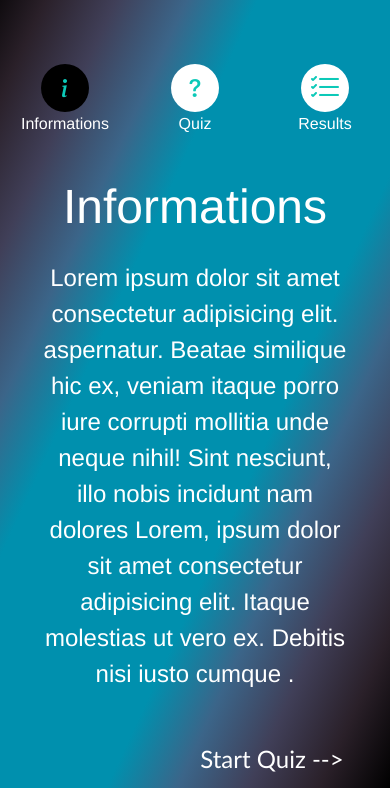
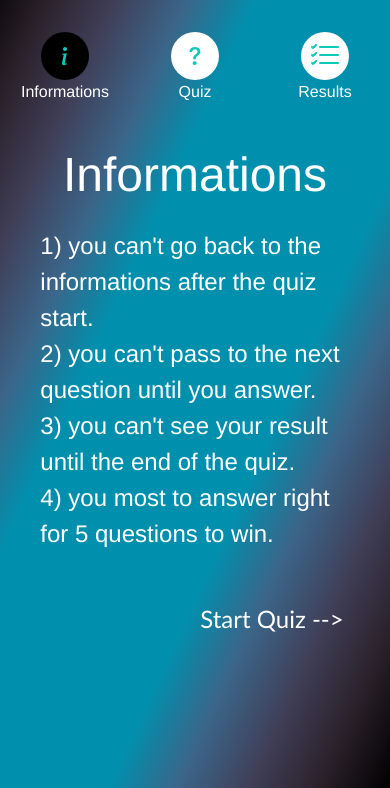
Before and after one commit to adnankhayrou/-Quizizy-Game, a PHP site: page / in a window 390 px wide. Shown: the part 56-844 px from the top of the page. Run offline with PHP 8.4, Linux system fonts and the light colour scheme; some libraries are stand-ins or nearby versions.

```diff
--- a/assets/js/app.js
+++ b/assets/js/app.js
@@ -53,13 +53,13 @@ function displayquestion(questionIndex) {
 
 }
 
-// function displayAnswers () {
-//   for (let index = 0; index < questionsStock.length; index++) {
-//     answers.innerHTML += `
-//     <p class="questionn">${index+1}) - ${questionsStock[index].question}</p>
-//     <p class="justification">${questionsStock[index].justification}</p>`;
-//   }
-// }
+function displayAnswers () {
+  for (let index = 0; index < questionsStock.length; index++) {
+    answers.innerHTML += `
+    <p class="questionn">${index+1}) - ${questionsStock[index].question}</p>
+    <p class="justification">${questionsStock[index].justification}</p>`;
+  }
+}
 
 function nextQuestion(){
   if (questions.length == 0) {
--- a/assets/sass/sass.css
+++ b/assets/sass/sass.css
@@ -47,11 +47,12 @@
   margin-top: 2em;
 }
 .bodyy .container .cardd .parag {
+  display: flex;
+  justify-content: center;
   color: white;
   font-family: "Franklin Gothic Medium", "Arial Narrow", Arial, sans-serif;
   margin-bottom: 2em;
   font-size: 1.5em;
-  text-align: center;
 }
 .bodyy .container .cardd .title {
   color: white;
@@ -194,13 +195,14 @@
   color: black;
 }
 .bodyy .container .results .answers {
-  width: 40%;
+  width: 60%;
   display: flex;
   justify-content: space-between;
   align-items: center;
   flex-direction: column;
   justify-content: center;
   text-align: center;
+  margin: 0 auto;
   margin-top: 2em;
 }
 .bodyy .container .results .answers .questionn, .bodyy .container .results .answers .justification {
@@ -246,4 +248,26 @@
 }
 .bodyy .step.active .step-icon {
   background-color: black;
+}
+
+@media screen and (max-width: 1000px) {
+  .answers {
+    width: 100% !important;
+  }
+  .stepper {
+    padding-top: 2rem !important;
+  }
+  .counter {
+    margin-bottom: 0;
+  }
+  .stepper-nav {
+    margin-top: 0 !important;
+  }
+}
+@media screen and (max-width: 800px) {
+  .cards-ans .answer {
+    width: 90% !important;
+    height: 3.5em !important;
+    margin-top: 1em !important;
+  }
 }/*# sourceMappingURL=sass.css.map */
--- a/assets/sass/sass.scss
+++ b/assets/sass/sass.scss
@@ -89,11 +89,13 @@ $color4: #0CC9B8;
     margin-top:2em;
     // display: none;
     .parag{
+        display: flex;
+        justify-content: center;
         color: $color1;
         font-family: $font;
         margin-bottom: 2em;
         font-size: 1.5em;
-        text-align: center
+        // text-align: center
     }
 
     .title{
@@ -230,11 +232,12 @@ $color4: #0CC9B8;
     }
    }
    .answers{
-    width: 40%;
+    width: 60%;
     @include display;
     flex-direction: column;
     justify-content: center;
     text-align: center;
+    margin: 0 auto;
     margin-top: 2em;
 
 
@@ -299,3 +302,33 @@ $color4: #0CC9B8;
   }
 
 }
+
+@media screen and (max-width: 1000px) {
+    .answers{
+        width: 100% !important;
+
+       }
+    .stepper{
+       padding-top: 2rem !important;
+    }
+
+    .counter{
+        margin-bottom: 0;
+    }
+
+    .stepper-nav{
+        margin-top: 0 !important;
+    }
+
+}
+
+@media screen and (max-width: 800px) {
+       .cards-ans{
+
+        .answer{
+            width: 90% !important;
+            height: 3.5em !important;
+            margin-top: 1em !important;
+        }
+    }
+}
--- a/index.html
+++ b/index.html
@@ -42,18 +42,20 @@
         </div>
       </div>
 
-      <!-- progressBar component -->
-
+      <!-- timerBar component -->
+      <div id="progress-bar">
+        <div id="progress-bar-inner"></div>
+      </div>
     <!-- Informations, Quiz and Results -->
     <div class="container">
 
         <!-- INFORMATIONS -->
         <div class="cardd" id="card-info">
             <h2 class="title">Informations</h2>
-            <p class="parag">Lorem ipsum dolor sit amet consectetur adipisicing elit.</br>
-                aspernatur. Beatae similique hic ex, veniam itaque porro iure corrupti mollitia unde neque nihil! Sint nesciunt,
-                 illo nobis incidunt nam dolores Lorem, ipsum dolor sit amet consectetur adipisicing elit. Itaque molestias ut vero ex.
-                  Debitis nisi iusto cumque .</p>
+            <p class="parag">1) you can't go back to the informations after the quiz start.</br>
+                2) you can't pass to the next question until you answer.</br>
+                3) you can't see your result until the end of the quiz.</br>
+                4) you most to answer right for 5 questions to win.</br></p>
             <div class="button-start">
                 <button class="btn-start" id="start-button">Start Quiz --></button>
             </div>
@@ -67,10 +69,7 @@
             <!-- quiz counter -->
             <p class="counter"></p>
 
-            <!-- quiz question -->
-            <div class="ques-div">
-              <p class="question" id="question"></p>
-            </div>
+            <!-- progress quiz question -->
 
             <!-- answers buttons -->
             <div class="cards-ans">
```
Also changed, not shown: 1 other file.
